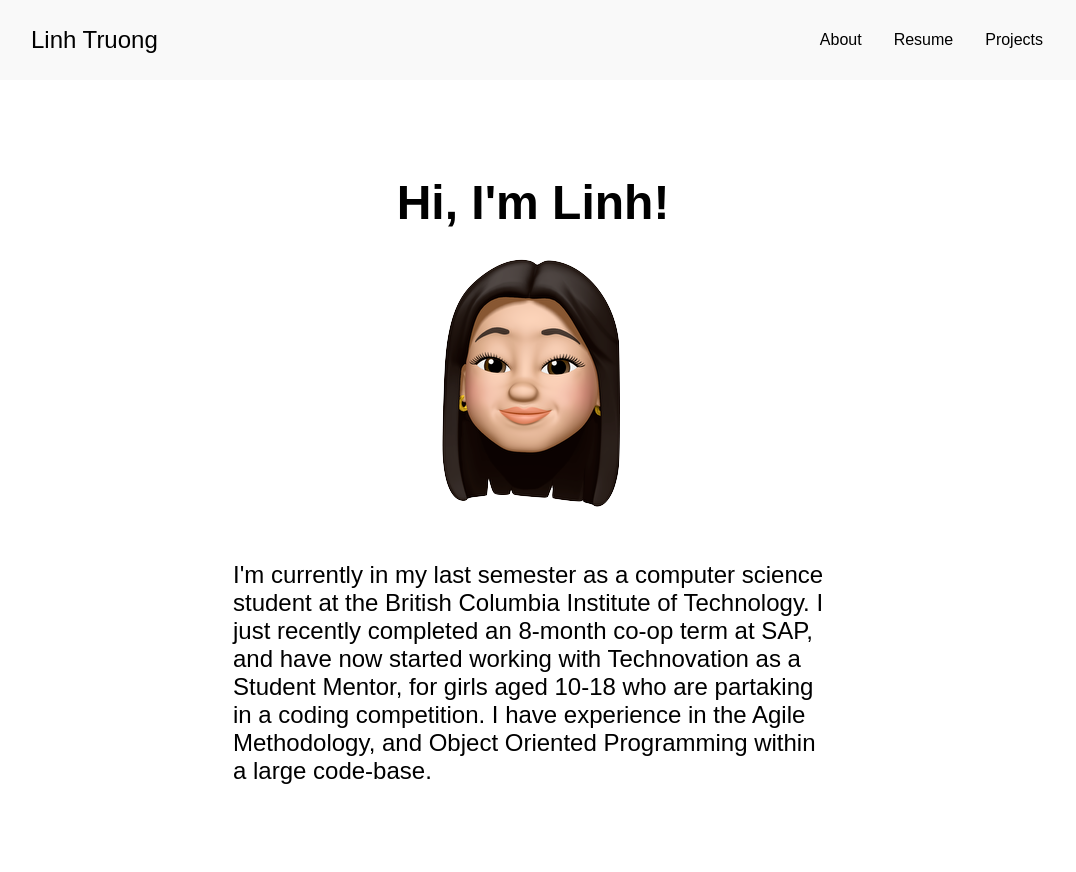
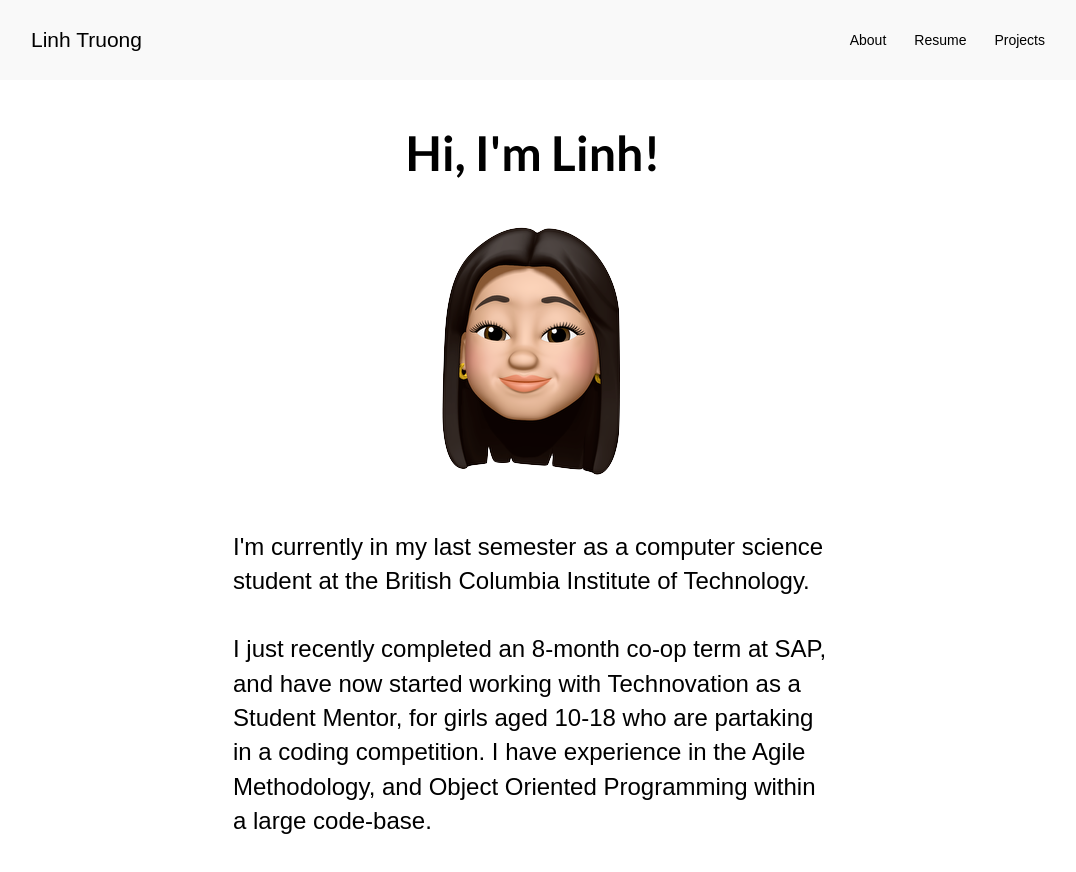
Before and after one commit to truongnguyenlinh/portfolio, a React (Create React App) app: page / in a window 1280 px wide. Shown: the top 872 px of the page, without its empty margins (107-1183 px from the left). Built offline with nearby package versions, Linux system fonts and the light colour scheme.

Commit message:
Style paragraph and add CDN

```diff
--- a/public/index.html
+++ b/public/index.html
@@ -7,37 +7,15 @@
     <meta name="theme-color" content="#000000" />
     <meta
       name="description"
-      content="Web site created using create-react-app"
+      content="Hi, I'm Linh!"
     />
     <link rel="apple-touch-icon" href="%PUBLIC_URL%/logo192.png" />
-    <!--
-      manifest.json provides metadata used when your web app is installed on a
-      user's mobile device or desktop. See https://developers.google.com/web/fundamentals/web-app-manifest/
-    -->
     <link rel="manifest" href="%PUBLIC_URL%/manifest.json" />
-    <!--
-      Notice the use of %PUBLIC_URL% in the tags above.
-      It will be replaced with the URL of the `public` folder during the build.
-      Only files inside the `public` folder can be referenced from the HTML.
-
-      Unlike "/favicon.ico" or "favicon.ico", "%PUBLIC_URL%/favicon.ico" will
-      work correctly both with client-side routing and a non-root public URL.
-      Learn how to configure a non-root public URL by running `npm run build`.
-    -->
-    <title>React App</title>
+    <link rel="stylesheet" href="https://cdnjs.cloudflare.com/ajax/libs/semantic-ui/2.4.1/semantic.min.css"/>
+    <title>Linh Truong</title>
   </head>
   <body>
     <noscript>You need to enable JavaScript to run this app.</noscript>
     <div id="root"></div>
-    <!--
-      This HTML file is a template.
-      If you open it directly in the browser, you will see an empty page.
-
-      You can add webfonts, meta tags, or analytics to this file.
-      The build step will place the bundled scripts into the <body> tag.
-
-      To begin the development, run `npm start` or `yarn start`.
-      To create a production bundle, use `npm run build` or `yarn build`.
-    -->
   </body>
 </html>
--- a/src/components/AboutSection/AboutElements.js
+++ b/src/components/AboutSection/AboutElements.js
@@ -40,6 +40,7 @@ export const AboutP = styled.p`
   font-size: 24px;
   text-align: left;
   max-width: 600px;
+  white-space: pre-line;
 
   @media screen and (max-width: 768px) {
     font-size: 24px;
--- a/src/components/AboutSection/index.js
+++ b/src/components/AboutSection/index.js
@@ -13,7 +13,7 @@ const AboutSection = () => {
         </ImgWrap>
         <AboutP>
           I'm currently in my last semester as a computer science student at the
-          British Columbia Institute of Technology. {"\n"}
+          British Columbia Institute of Technology. {'\n\n'}
 
           I just recently completed an 8-month co-op term at SAP, and have now started
           working with Technovation as a Student Mentor, for girls aged 10-18 who are
--- a/src/components/Navbar/index.js
+++ b/src/components/Navbar/index.js
@@ -15,7 +15,7 @@ const Navbar = ({toggle}) => {
       <>
         <Nav>
           <NavbarContainer>
-            <NavLogo to="/">Linh Truong</NavLogo>
+            <NavLogo to="about">Linh Truong</NavLogo>
             <MobileIcon onClick={toggle}>
               <FaBars/>
             </MobileIcon>
```
